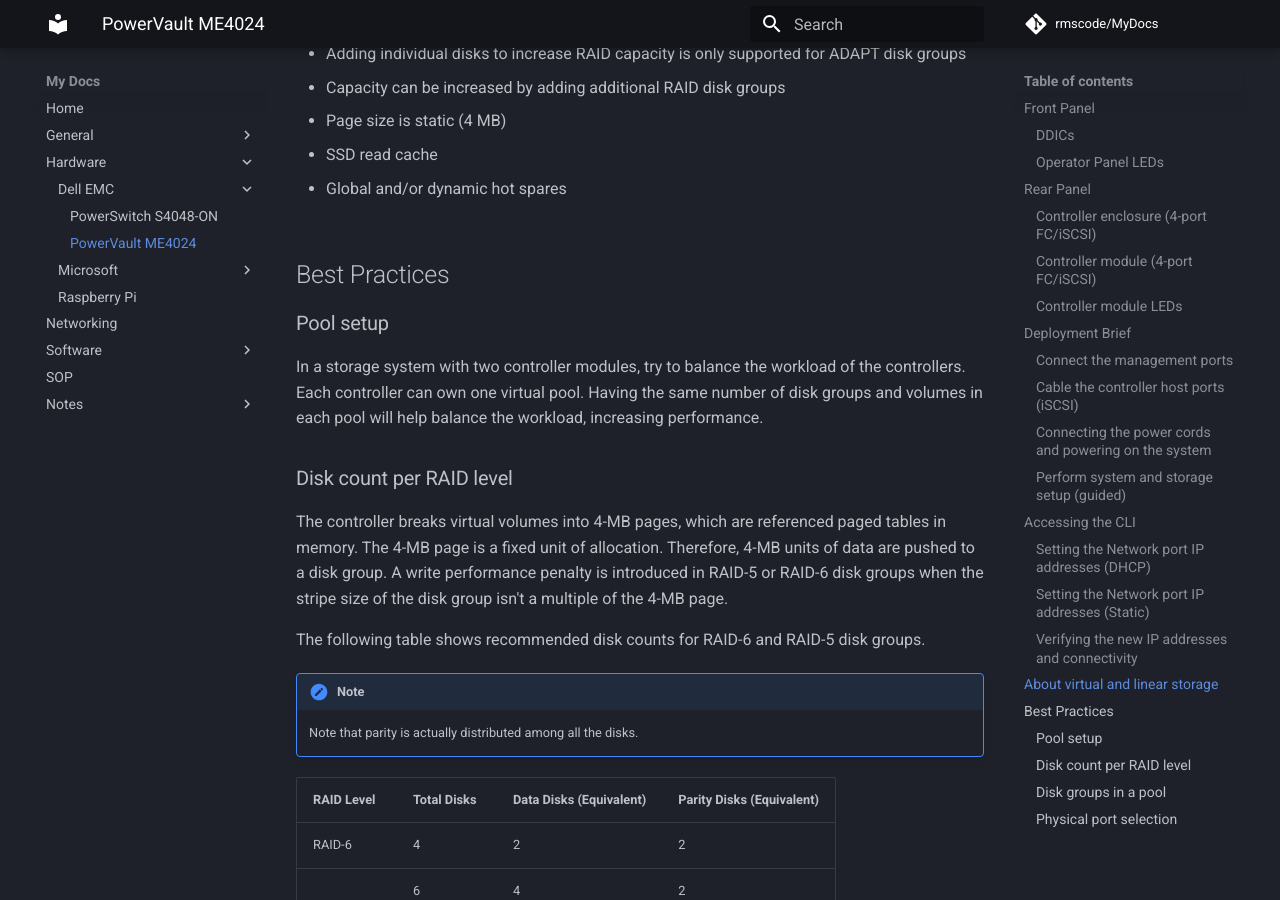
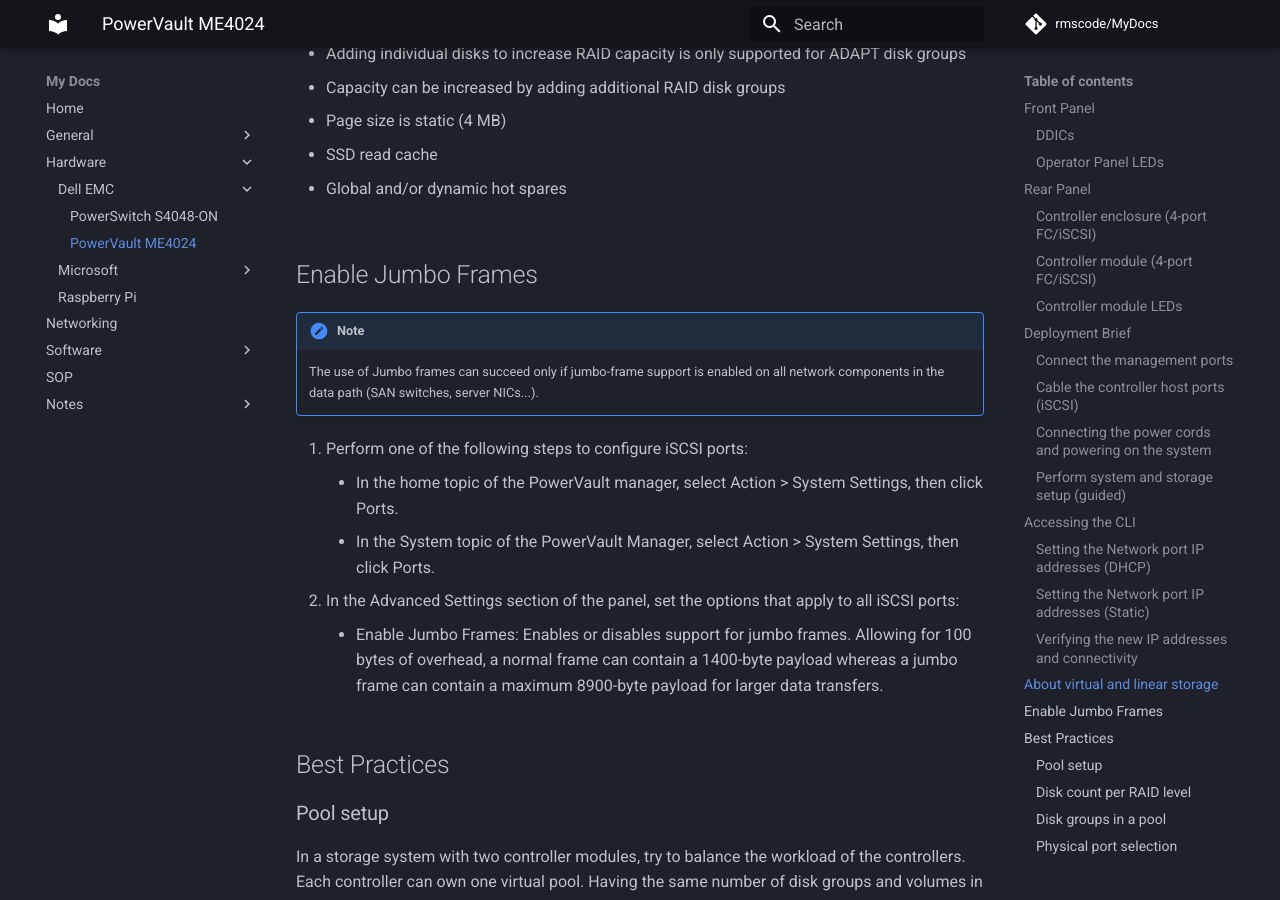
Before and after one commit to rmscode/binary-garden, an MkDocs documentation site: the page built from docs/hardware/dell-emc/powervault-me4.md, in a window 1280 px wide and 900 px high, scrolled down 12124 px. Built offline with MkDocs 1.6.1 and Material for MkDocs 9.7.7, drawn with Linux system fonts in a browser that asks for light colours; comment, search, counter and statistics services are not loaded.

Commit message:
Update powervault-me4.md

```diff
--- a/docs/hardware/dell-emc/powervault-me4.md
+++ b/docs/hardware/dell-emc/powervault-me4.md
@@ -423,6 +423,18 @@
     - Configurable chunk size per disk group
     - Global, dedicated, and/or dynamic hot spares
 
+## Enable Jumbo Frames
+
+!!! note
+
+    The use of Jumbo frames can succeed only if jumbo-frame support is enabled on all network components in the data path (SAN switches, server NICs...).
+
+1. Perform one of the following steps to configure iSCSI ports:
+    - In the home topic of the PowerVault manager, select Action > System Settings, then click Ports.
+    - In the System topic of the PowerVault Manager, select Action > System Settings, then click Ports.
+2. In the Advanced Settings section of the panel, set the options that apply to all iSCSI ports:
+    - Enable Jumbo Frames: Enables or disables support for jumbo frames. Allowing for 100 bytes of overhead, a normal frame can contain a 1400-byte payload whereas a jumbo frame can contain a maximum 8900-byte payload for larger data transfers.
+
 ## Best Practices
 
 ### Pool setup
```
